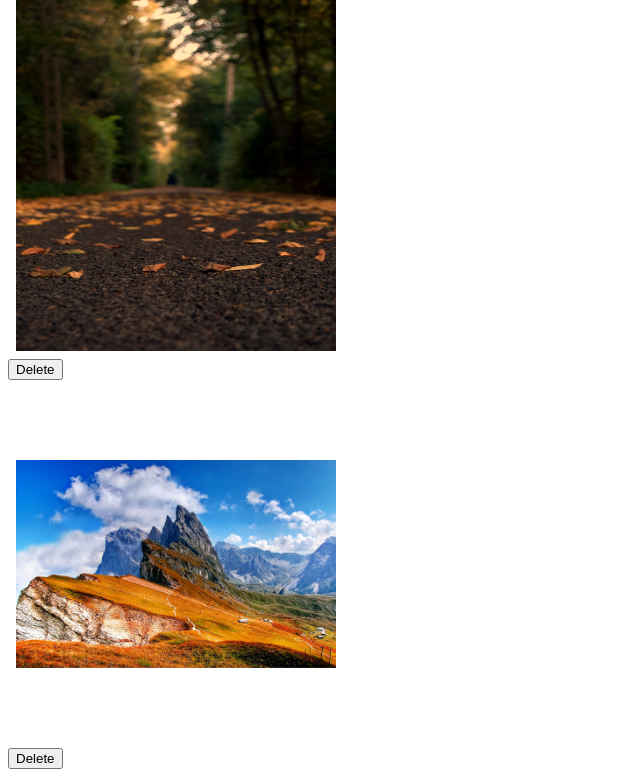
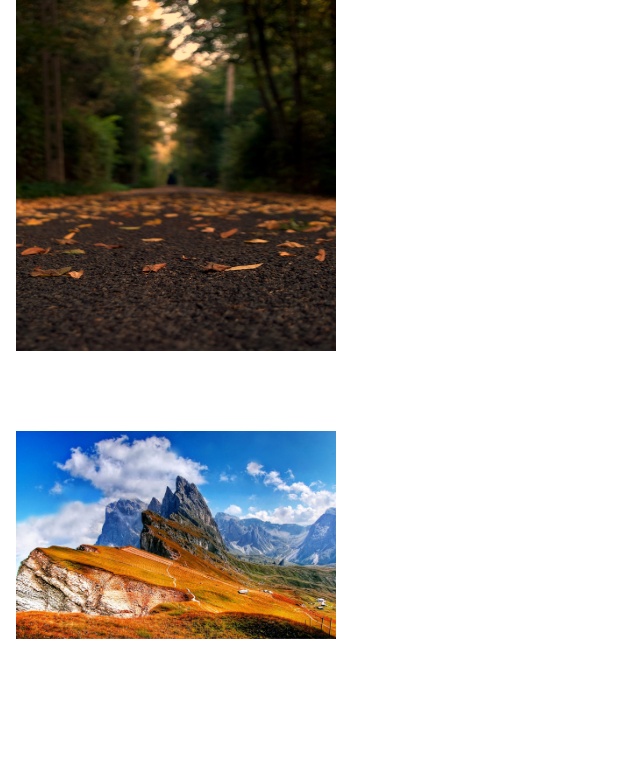
Before and after one commit to Code-Institute-Submissions/phot-app-django, a Django app: page /users/profile/ in a window 1280 px wide. Shown: the part 748-1520 px from the top of the page, without its empty margins (0-640 px from the left). Run offline with Django 3.2, Linux system fonts and the light colour scheme; a user stored in the database is signed in; data comes from the database, SQL or seed files in the repository; some libraries are stand-ins or nearby versions.

Commit message:
minor changes

```diff
--- a/templates/users/profile.html
+++ b/templates/users/profile.html
@@ -22,14 +22,11 @@
 <h2>Your Portfolio, {{ user.full_name }}</h2>
 
 {% for portfolio_post in portfolio_posts %}
-<div class=img-container>
+<a href="{% url 'portfolio_detail_page' pk=portfolio_post.pk %}">
+<div class="img-container">
   <img src="{{MEDIA_URL}}{{portfolio_post.picture}}"></img>
 </div>
-
-<form>
-  <button>Delete</button>
-</form>
-
+</a>
 {% endfor %}
 
 {% else %}
```
